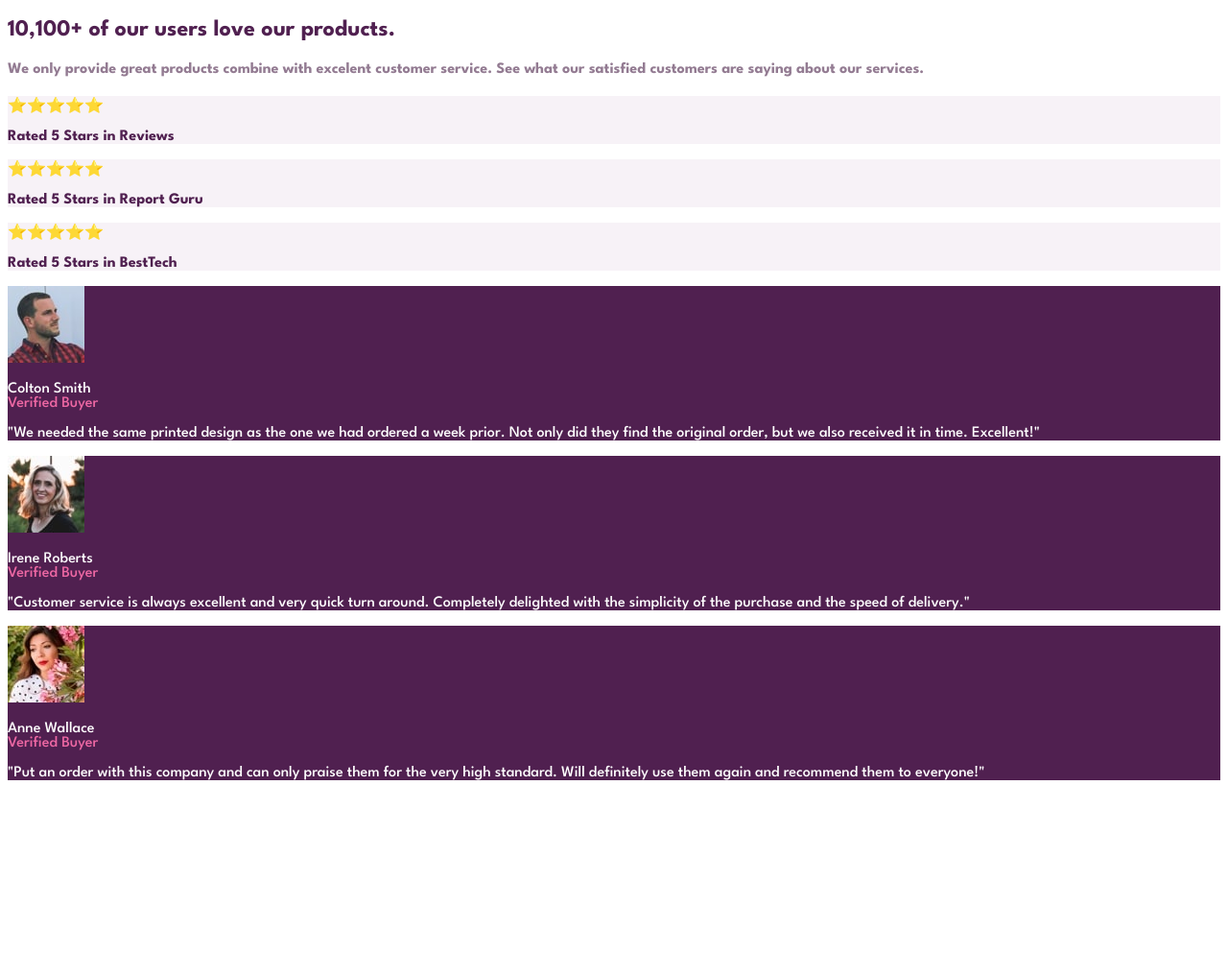
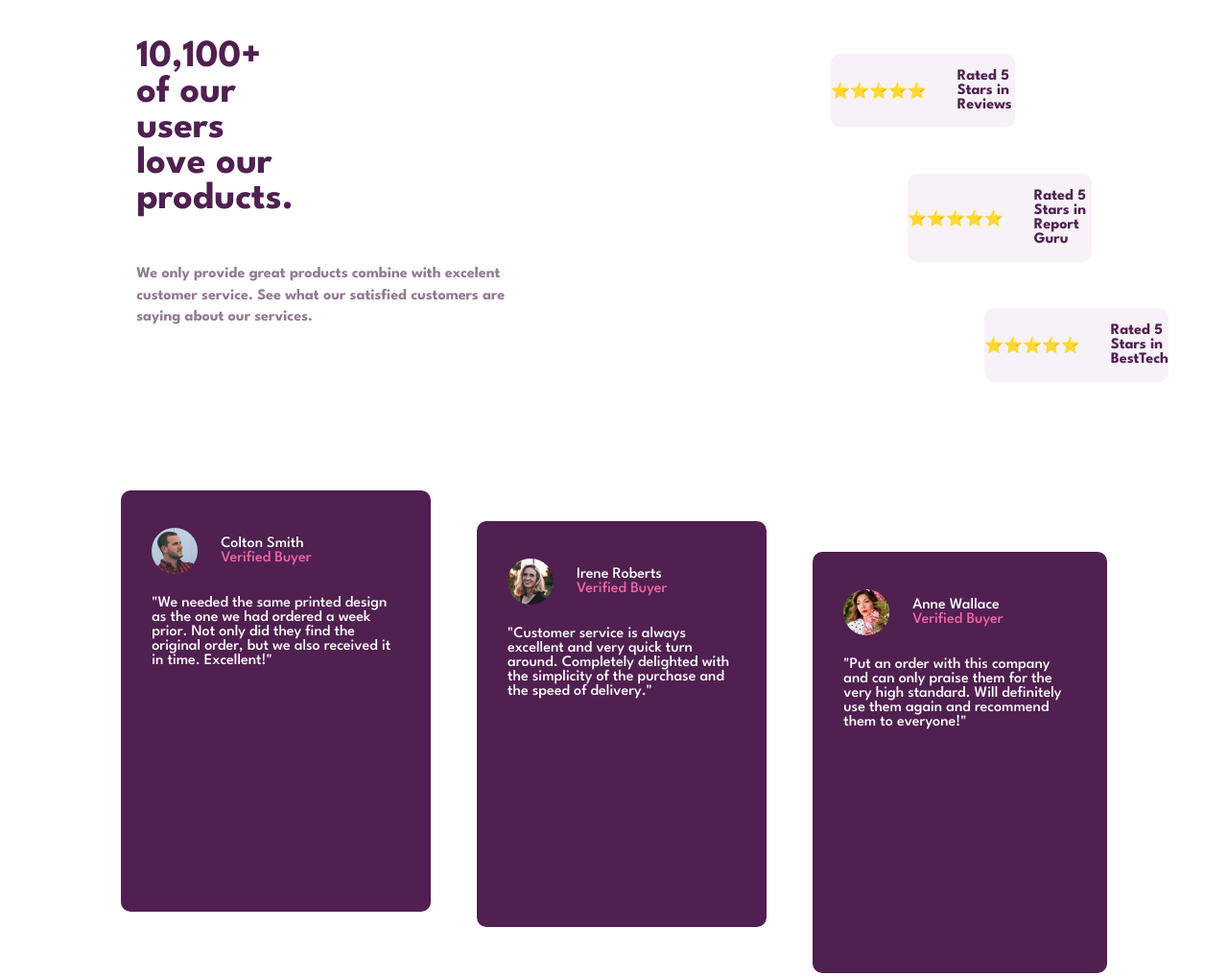
Before and after one commit to mihainrs/Social-proof-section, a plain HTML site: page index.html in a window 1280 px wide. Shown: the whole page at 96% size. Before the commit the page ends 829 px from the top, so only its background shows below. Drawn offline with Linux system fonts and the light colour scheme.

Commit message:
Final update

```diff
--- a/index.html
+++ b/index.html
@@ -16,6 +16,7 @@
 <body>
     <div id="container">
         <!-- the intro text part -->
+        <div id="intro-and-review">
         <section id="intro">
             <h1 class="fact">10,100+ of our users love our products.</h1>
             <p class="fact-text">We only provide great products combine with excelent customer service. See what our
@@ -33,6 +34,7 @@
                 ⭐⭐⭐⭐⭐<p>Rated 5 Stars in BestTech</p>
             </div>
         </section>
+      </div>
         <!--the part with actual reviews -->
         <section id="reviews">
             <div class="review-box">
--- a/styles.css
+++ b/styles.css
@@ -4,124 +4,226 @@
     --DarkGrayishMagenta: hsl(303, 10%, 53%);
     --LightGrayishMagenta: hsl(300, 24%, 96%);
     --White: hsl(0, 0%, 100%);
-    background-color:var(--White);
+    background-color: var(--White);
 
 }
 
-/* - Font size: 15px */
-/* {
-  font-family: "League Spartan", sans-serif;
-  font-optical-sizing: auto;
-  font-weight: 500;
-  font-style: normal;
-} */
+
 
 /* colours, text and general stuff */
 
-.stars{
-    background-color:var(--LightGrayishMagenta);
+.stars {
+    background-color: var(--LightGrayishMagenta);
 }
 
-  .review-box{
+.review-box {
     background-color: var(--VeryDarkMagenta);
 }
 
-.fact-text{
+.fact-text {
     font-family: "League Spartan", sans-serif;
     font-optical-sizing: auto;
     font-weight: 400;
     font-style: normal;
-    line-height:1.4em;
-    color:var(--DarkGrayishMagenta);
+    line-height: 1.4em;
+    color: var(--DarkGrayishMagenta);
     font-weight: bold;
 }
 
-.fact, .stars>p{
-   color:var(--VeryDarkMagenta);
+.fact,
+.stars>p {
+    color: var(--VeryDarkMagenta);
     font-family: "League Spartan", sans-serif;
     font-optical-sizing: auto;
     font-weight: 700;
     font-style: normal;
 }
 
-.review-box{
+.review-box {
     font-family: "League Spartan", sans-serif;
     font-optical-sizing: auto;
     font-weight: 500;
     font-style: normal;
-    color:var(--White);
+    color: var(--White);
 }
 
-#name{
-    color:var(--White);
+#name {
+    color: var(--White);
 }
 
-.buyer >p{
+.buyer>p {
     color: var(--SoftPink);
 }
 
 
 /* Designing for mobile first */
-@media only screen and (max-width:375px){
-     .container{
-        display:flex;
+@media only screen and (max-width:375px) {
+    .container {
+        display: flex;
         justify-content: center;
         align-items: center;
     }
 
     /* the intro text part */
-     .fact{
-        text-wrap:wrap;
+    .fact {
+        text-wrap: wrap;
         padding: 1.5em 2.5em 0em 2.5em;
-        font-size:30px;
+        font-size: 30px;
         text-align: center;
 
     }
 
-     .fact-text{
+    .fact-text {
         padding: 0 1em 1em 1em;
         text-align: center;
     }
 
     /* review boxes */
 
-    .stars{
-        display:flex;
+    .stars {
+        display: flex;
         justify-content: center;
         align-items: center;
         flex-direction: column;
-        margin:1em 0.5em;
-        padding-top:1em;
-        border-radius:10px;
+        margin: 1em 0.5em;
+        padding-top: 1em;
+        border-radius: 10px;
     }
 
     /* reviewers 'n comments */
 
-    .buyer{
+    .buyer {
         display: flex;
         justify-content: left;
         align-items: center;
-        gap:1.5em;
-        padding:2em 2em 0 2em;
+        gap: 1.5em;
+        padding: 2em 2em 0 2em;
     }
 
-    .pfp{
-        border-radius:50%;
-        max-width:3em;
-        max-height:3em;
+    .pfp {
+        border-radius: 50%;
+        max-width: 3em;
+        max-height: 3em;
     }
 
-    #reviews{
-        margin:2em 1em;
+    #reviews {
+        margin: 2em 1em;
     }
 
-    .review-box{
-        margin-bottom:1em;
-        padding-bottom:1em;
-        border-radius:10px;
+    .review-box {
+        margin-bottom: 1em;
+        padding-bottom: 1em;
+        border-radius: 10px;
     }
 
-    .buyer-text > p{
-        margin:1em 2em;
+    .buyer-text>p {
+        margin: 1em 2em;
     }
 }
+
+/* desktop time */
+@media only screen and (min-width:376px) {
+
+    body {
+        min-height: 100vh;
+        display: flex;
+        justify-content: center;
+        align-items: center;
+    }
+
+    #container {
+        display: grid;
+        grid-template-rows: 1fr 1fr;
+        padding: 0 10em;
+    }
+
+    #intro-and-review {
+        display: grid;
+        grid-template-columns: 1fr 1fr;
+        column-gap: 15em;
+    }
+
+    /* intro - description text */
+
+    #intro {
+        display: grid;
+        grid-template-rows: 1fr 1fr;
+        text-wrap: wrap;
+    }
+
+    .fact {
+        font-size: 40px;
+        padding-right: 10em;
+    }
+
+    .fact-text {
+        margin-right: 5em;
+        padding-right: 5em;
+    }
+
+    /* the review stars */
+
+    .stars {
+        display: flex;
+        justify-content: center;
+        align-items: center;
+        flex-direction: row;
+        gap: 2em;
+        margin: 3em 0;
+        border-radius: 10px;
+    }
+
+    .stars:first-child {
+        margin-left: -5em;
+        margin-right: 5em;
+    }
+
+    .stars:last-child {
+        margin-right: -5em;
+        margin-left: 5em;
+    }
+
+
+    /* the actual reviews */
+
+    #reviews {
+        display: flex;
+        gap: 1em;
+    }
+
+    .buyer {
+        display: flex;
+        justify-content: left;
+        align-items: center;
+        gap: 1.5em;
+        padding: 2em 2em 0 2em;
+    }
+
+    .pfp {
+        border-radius: 50%;
+        max-width: 3em;
+        max-height: 3em;
+    }
+
+    #reviews {
+        margin: 2em 1em;
+    }
+
+    .review-box {
+        margin-bottom: 1em;
+        padding-bottom: 1em;
+        border-radius: 10px;
+    }
+
+    .buyer-text>p {
+        margin: 1em 2em;
+    }
+
+    .review-box:first-child {
+        margin: -2em 2em 2em -2em;
+    }
+
+    .review-box:last-child {
+        margin: 2em -2em -2em 2em;
+    }
+}
```
Lines whose indentation alone changed are shown as unchanged.
